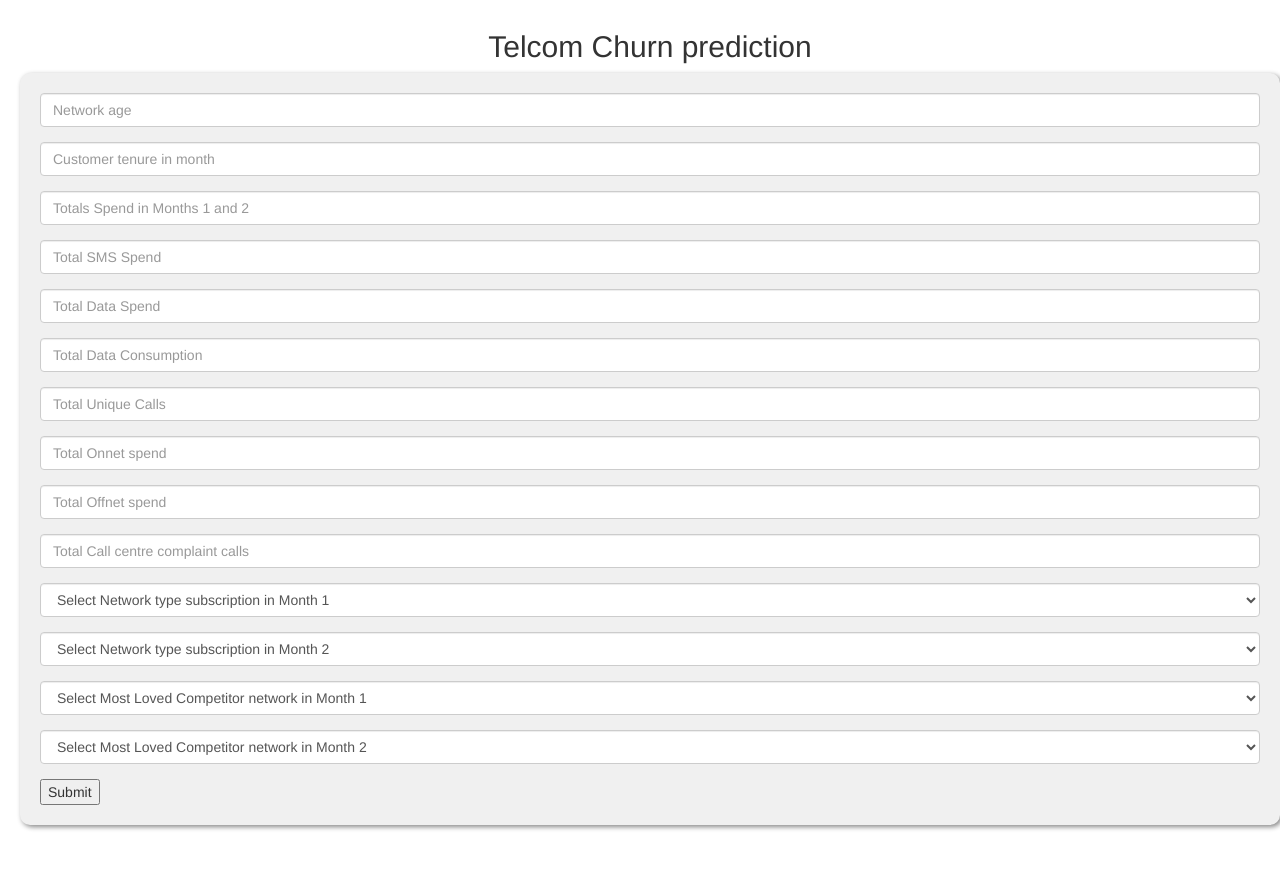
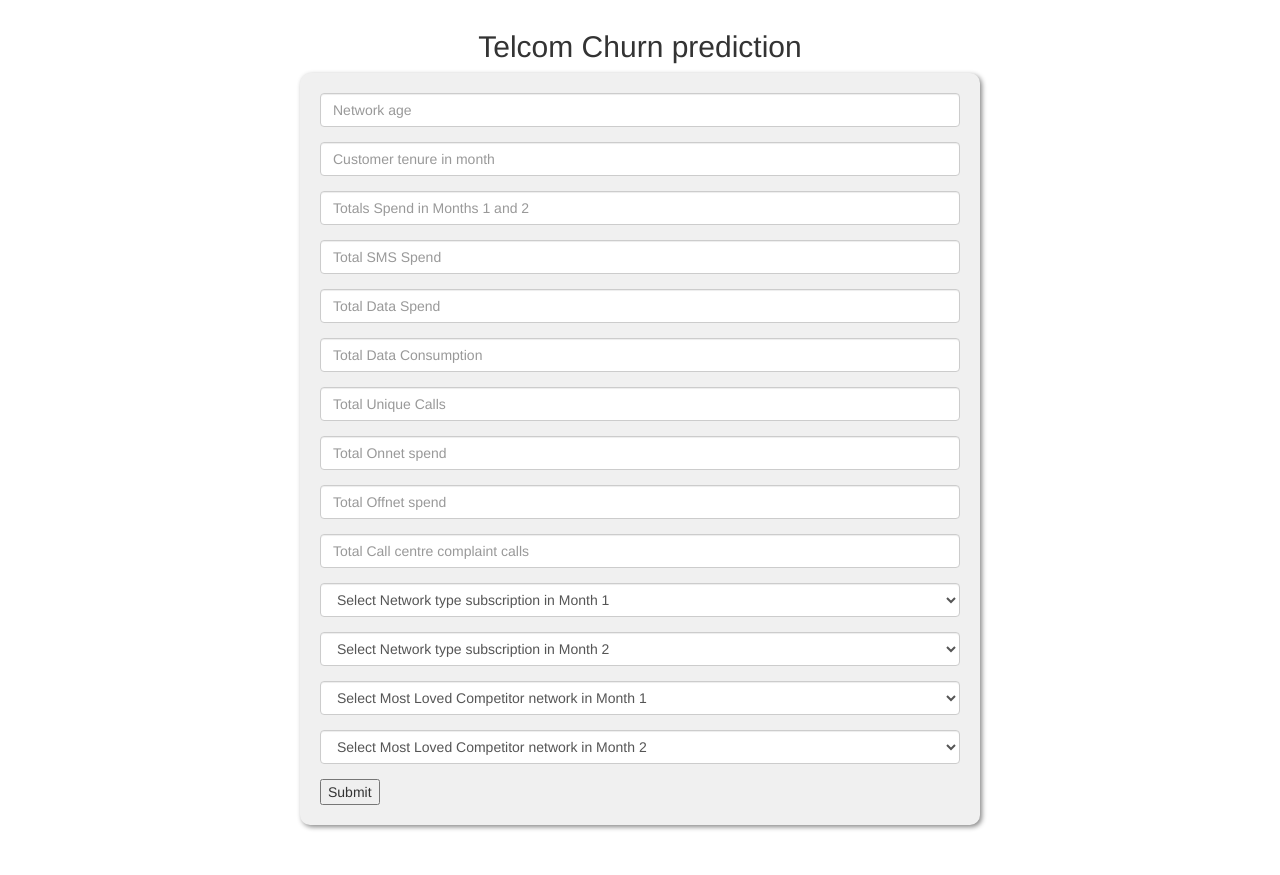
Before and after one commit to Chukwukwadorom/telecom_churn_prediction, a Flask app: page / in a window 1280 px wide. Run offline with Flask 3, Linux system fonts and the light colour scheme; parts of the project's set-up code (start-up, migrations or seed data) failed here and were passed over; some libraries are stand-ins or nearby versions.

Commit message:
the one where i centered the form

```diff
--- a/static/styles.css
+++ b/static/styles.css
@@ -23,7 +23,8 @@
 .squeezed-div {
     padding-top: 10px;
     padding-bottom: 50px;
-    padding-left: 20px;
+    padding-left: 300px;
+    padding-right: 300px;
 
 }
 
```
